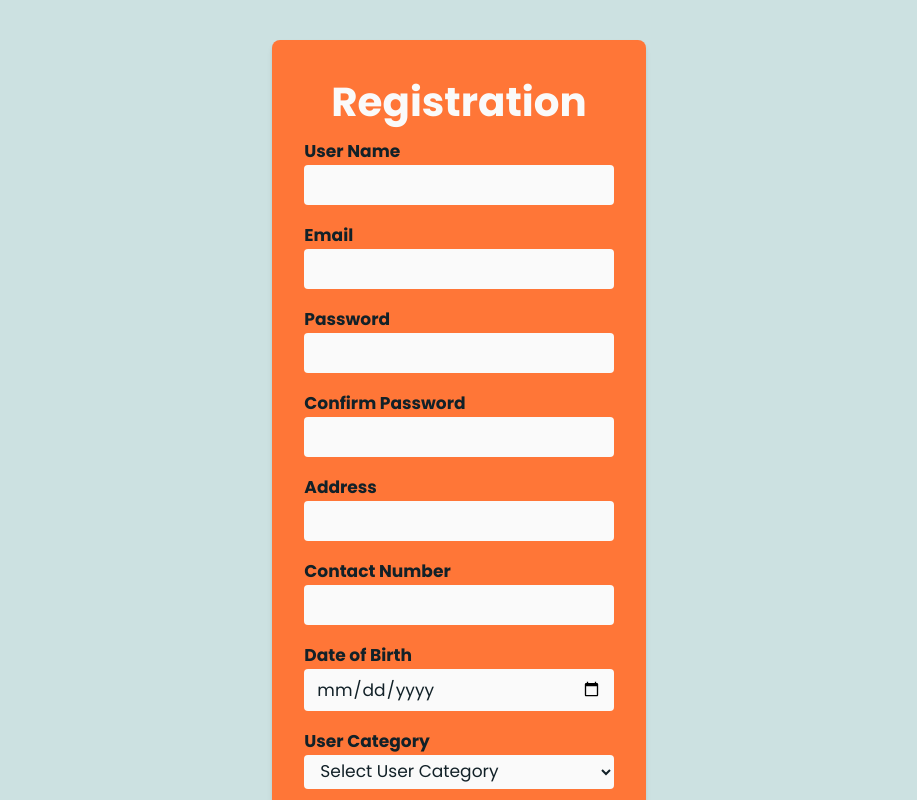
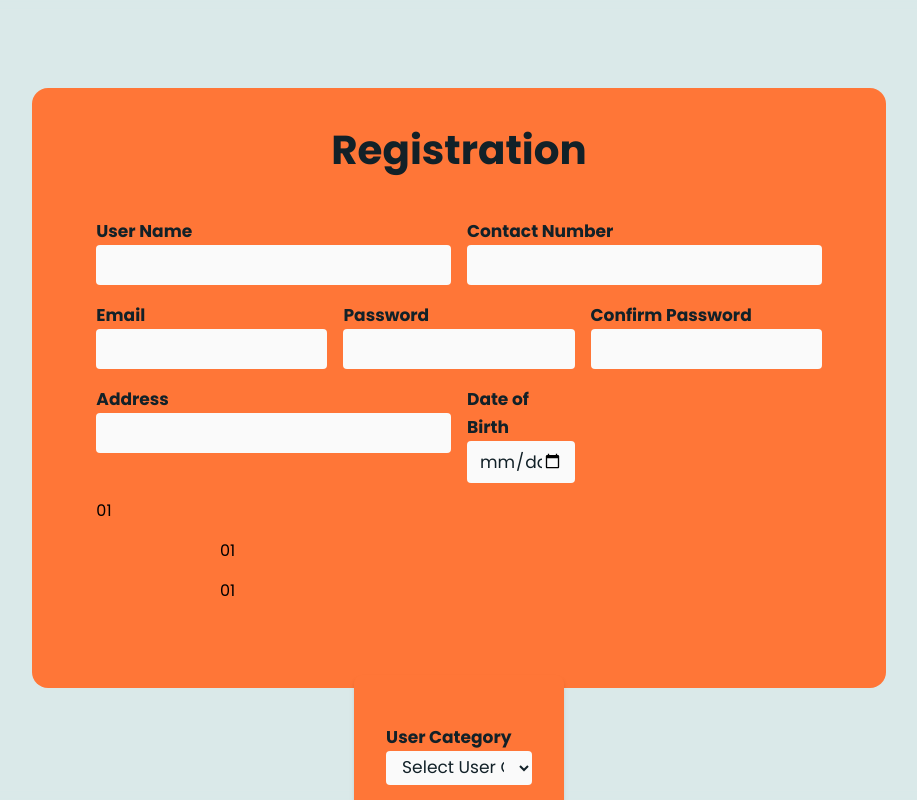
Before and after one commit to Tickplus-Online-Ticketing-Market/Tickplus-Frontend, a React (Create React App) app: page /user/signup in a window 1280 px wide. Shown: the top 800 px of the page, without its empty margins (181-1098 px from the left). Built offline with nearby package versions, Linux system fonts and the light colour scheme.

Commit message:
ui design

```diff
--- a/src/Components/UserManagement/Login.jsx
+++ b/src/Components/UserManagement/Login.jsx
@@ -4,7 +4,7 @@ import { Link } from "react-router-dom";
 import ReCAPTCHA from "react-google-recaptcha";
 import { toast } from "react-toastify";
 import axios from "axios";
-import Cookies from "js-cookie"
+import Cookies from "js-cookie";
 
 export default function Login() {
   const [captchaVal, setCaptchaVal] = useState(null);
@@ -14,9 +14,9 @@ export default function Login() {
     password: "",
   });
 
-  useEffect(()=>{
+  useEffect(() => {
     Cookies.remove("email");
-  },[])
+  }, []);
 
   const handleInputChange = (e) => {
     const { name, value } = e.target;
@@ -36,12 +36,11 @@ export default function Login() {
         return;
       }
 
-
       const response = await axios.post("http://localhost:8000/login", form);
 
       if (response.data === "loginPass") {
         //make a cookie for email. it expires after 2 years
-        Cookies.set("email", form.email,{expires:730})
+        Cookies.set("email", form.email, { expires: 730 });
         toast.success("Login successful");
 
         // Redirect or perform other actions after successful login
@@ -59,17 +58,14 @@ export default function Login() {
   };
 
   return (
-    <div className="mb-6">
-      <form action="/login" method="POST" onSubmit={handleSubmit}>
-        <section class="text-text body-font relative grid place-items-center mt-10">
-          {/* <div class="container px-5 py-24 mx-auto flex"> */}
-          <div class="lg:w-1/3 md:w-1/2 bg-primary rounded-lg p-8 flex flex-col  mt-10 md:mt-0 relative z-10 shadow-md">
+    <div className="mb-6 bg-primary bg-opacity-100 w-1/3 rounded-2xl p-8">
       <h1 class="text-accent text-center text-4xl mb-1 font-bold title-font">
         Login
       </h1>
-
-            <div class="relative mb-4">
-              <label for="email" class="leading-7 text-xl text-background">
+      <form action="/login" method="POST" onSubmit={handleSubmit}>
+        <section class="text-text body-font relative grid place-items-center mt-10">
+          <div class="relative m4-4">
+            <label for="email" class="leading-7 text-xl text-background w-9/12">
               Email
             </label>
             <input
@@ -78,12 +74,15 @@ export default function Login() {
               type="email"
               id="email"
               name="email"
-                class="w-full bg-background rounded  text-xl text-text py-1 px-3 leading-8 transition-colors duration-200 ease-in-out"
+              className="w-full bg-background rounded text-xl text-text py-1 px-3 leading-8 transition-colors duration-200 ease-in-out"
             />
           </div>
 
-            <div class="relative mb-4">
-              <label for="password" class="leading-7 text-xl text-background">
+          <div class="relative m-4">
+            <label
+              for="password"
+              class="leading-7 text-xl text-background w-9/12"
+            >
               Password
             </label>
             <input
@@ -92,12 +91,12 @@ export default function Login() {
               type="password"
               id="password"
               name="password"
-                class="w-full bg-background rounded text-xl text-text py-1 px-3 leading-8 transition-colors duration-200 ease-in-out"
+              className="w-full bg-background rounded text-xl text-text py-1 px-3 leading-8 transition-colors duration-200 ease-in-out"
             />
           </div>
 
           <ReCAPTCHA
-              className="mb-5 ml-11 "
+            className="relative m-4"
             sitekey="6LeSS8IpAAAAAMHnocgqeqzVLiS5J6w5koF_1h48"
             onChange={handleCaptchaChange} // Update captchaVal on change
           />
@@ -108,12 +107,10 @@ export default function Login() {
             value="Submit"
           />
 
-
           <p className="text-base text-accent mt-3 font-bold">
             {" "}
             <Link to={"/user/forgot-password"}> Forgot Password </Link>{" "}
           </p>
-
 
           <p className="text-base text-background mt-3">
             {" "}
@@ -122,15 +119,10 @@ export default function Login() {
 
           {/* redirect user to the signup page */}
           <div className="text-base text-accent mt-3 font-bold">
-
             <Link to={"/user/signup"}> Create an account </Link>
-            </div>
-
-            {/* </div> */}
           </div>
         </section>
       </form>
-
     </div>
   );
 }
--- a/src/Components/UserManagement/Signup.jsx
+++ b/src/Components/UserManagement/Signup.jsx
@@ -53,15 +53,13 @@ export default function Signup() {
   };
 
   return (
-    <div className="mb-6">
-      <form action="POST" method="/login" onSubmit={submit}>
-        <section class="text-text body-font rounded-lg relative grid place-items-center ml-20 mr-20 mt-10 ">
-          <div class="lg:w-1/3 md:w-1/2 bg-primary rounded-lg p-8 flex flex-col  mt-10 md:mt-0 relative z-10 shadow-md">
-            <h1 class="text-background text-4xl text-center mb-1 font-bold title-font">
+    <div className="mb-6 bg-primary bg-opacity-100 w-2/3 rounded-2xl p-8 h-3/4">
+      <h1 class="text-accent text-center text-4xl mb-1 font-bold title-font">
         Registration
       </h1>
-
-            <div class="relative mb-4">
+      <form action="POST" method="/login" onSubmit={submit}>
+        <div class="grid grid-cols-6 gap-4 p-8 w-full">
+          <div class="col-span-3">
             <label
               for="username"
               class="leading-7 text-xl font-bold text-accent"
@@ -80,88 +78,7 @@ export default function Signup() {
               class="w-full bg-background rounded text-xl outline-none text-accent py-1 px-3 leading-8 transition-colors duration-200 ease-in-out"
             />
           </div>
-
-            <div class="relative mb-4">
-              <label
-                for="email"
-                class="leading-7 text-xl font-bold text-accent"
-              >
-                Email
-              </label>
-              <input
-                required
-                value={form.email}
-                onChange={(e) => {
-                  setForm({ ...form, [e.target.name]: e.target.value });
-                }}
-                type="email"
-                id="email"
-                name="email"
-                class="w-full bg-background rounded text-xl outline-none text-accent py-1 px-3 leading-8 transition-colors duration-200 ease-in-out"
-              />
-            </div>
-
-            <div class="relative mb-4">
-              <label
-                for="email"
-                class="leading-7 text-xl font-bold text-accent"
-              >
-                Password
-              </label>
-              <input
-                required
-                value={form.password}
-                onChange={(e) => {
-                  setForm({ ...form, [e.target.name]: e.target.value });
-                }}
-                type="password"
-                id="password"
-                name="password"
-                class="w-full bg-background rounded text-xl outline-none text-accent py-1 px-3 leading-8 transition-colors duration-200 ease-in-out"
-              />
-            </div>
-
-            <div class="relative mb-4">
-              <label
-                for="confirmpassword"
-                class="leading-7 text-xl font-bold text-accent"
-              >
-                Confirm Password
-              </label>
-              <input
-                required
-                value={form.cpassword}
-                onChange={(e) => {
-                  setForm({ ...form, [e.target.name]: e.target.value });
-                }}
-                type="password"
-                id="cpassword"
-                name="cpassword"
-                class="w-full bg-background rounded text-xl outline-none text-accent py-1 px-3 leading-8 transition-colors duration-200 ease-in-out"
-              />
-            </div>
-
-            <div class="relative mb-4">
-              <label
-                for="address"
-                class="leading-7 text-xl font-bold text-accent"
-              >
-                Address
-              </label>
-              <input
-                required
-                value={form.address}
-                onChange={(e) => {
-                  setForm({ ...form, [e.target.name]: e.target.value });
-                }}
-                type="address"
-                id="address"
-                name="address"
-                class="w-full bg-background rounded text-xl outline-none text-accent py-1 px-3 leading-8 transition-colors duration-200 ease-in-out"
-              />
-            </div>
-
-            <div class="relative mb-4">
+          <div class="col-span-3">
             <label
               for="contactnumber"
               class="leading-7 text-xl font-bold text-accent"
@@ -181,8 +98,81 @@ export default function Signup() {
               class="w-full bg-background rounded text-xl outline-none text-accent py-1 px-3 leading-8 transition-colors duration-200 ease-in-out"
             />
           </div>
+          <div class="col-span-2">
+            <label for="email" class="leading-7 text-xl font-bold text-accent">
+              Email
+            </label>
+            <input
+              required
+              value={form.email}
+              onChange={(e) => {
+                setForm({ ...form, [e.target.name]: e.target.value });
+              }}
+              type="email"
+              id="email"
+              name="email"
+              class="w-full bg-background rounded text-xl outline-none text-accent py-1 px-3 leading-8 transition-colors duration-200 ease-in-out"
+            />
+          </div>
+          <div class="col-span-2">
+            <label
+              for="password"
+              class="leading-7 text-xl font-bold text-accent"
+            >
+              Password
+            </label>
+            <input
+              required
+              value={form.password}
+              onChange={(e) => {
+                setForm({ ...form, [e.target.name]: e.target.value });
+              }}
+              type="password"
+              id="password"
+              name="password"
+              class="w-full bg-background rounded text-xl outline-none text-accent py-1 px-3 leading-8 transition-colors duration-200 ease-in-out"
+            />
+          </div>
 
-            <div class="relative mb-4">
+          <div class="col-span-2">
+            <label
+              for="confirmpassword"
+              class="leading-7 text-xl font-bold text-accent"
+            >
+              Confirm Password
+            </label>
+            <input
+              required
+              value={form.cpassword}
+              onChange={(e) => {
+                setForm({ ...form, [e.target.name]: e.target.value });
+              }}
+              type="password"
+              id="cpassword"
+              name="cpassword"
+              class="w-full bg-background rounded text-xl outline-none text-accent py-1 px-3 leading-8 transition-colors duration-200 ease-in-out"
+            />
+          </div>
+          <div class="col-span-3">
+            <label
+              for="address"
+              class="leading-7 text-xl font-bold text-accent"
+            >
+              Address
+            </label>
+            <input
+              required
+              value={form.address}
+              onChange={(e) => {
+                setForm({ ...form, [e.target.name]: e.target.value });
+              }}
+              type="address"
+              id="address"
+              name="address"
+              class="w-full bg-background rounded text-xl outline-none text-accent py-1 px-3 leading-8 transition-colors duration-200 ease-in-out"
+            />
+          </div>
+          <div class="">
             <label
               for="dateofbirth"
               class="leading-7 text-xl font-bold text-accent"
@@ -201,6 +191,14 @@ export default function Signup() {
               class="w-full bg-background rounded text-xl outline-none text-accent py-1 px-3 leading-8 transition-colors duration-200 ease-in-out"
             />
           </div>
+          <div class="col-span-4 ...">01</div>
+          <div class="col-start-2 col-span-4 ...">01</div>
+          <div class="col-start-2 col-span-4 ...">01</div>
+        </div>
+
+        <section class="text-text body-font rounded-lg relative grid place-items-center ml-20 mr-20 mt-10 ">
+          <div class="lg:w-1/3 md:w-1/2 bg-primary rounded-lg p-8 flex flex-col  mt-10 md:mt-0 relative z-10 shadow-md">
+            <div class="relative mb-4"></div>
 
             <div class="relative mb-4">
               <label for="role" class="leading-7 text-xl font-bold text-accent">
--- a/src/Components/UserManagement/shared/LayoutUser.jsx
+++ b/src/Components/UserManagement/shared/LayoutUser.jsx
@@ -1,18 +1,14 @@
-import React from 'react'
-import { Outlet } from 'react-router-dom'
-import HeaderUser from './HeaderUser'
-import SidebarUser from './SidebarUser'
+import React from "react";
+import { Outlet } from "react-router-dom";
 
 function LayoutUser() {
   return (
-    <div className="flex flex-row bg-background h-screen w-screen overflow-auto">
-      <SidebarUser />
-        <div className="flex flex-col flex-1">
-           <HeaderUser />
-          <div className="p-4 overflow-auto">{<Outlet/>}</div>
-        </div>
+    <div className=" bg-background">
+      <div className="fixed inset-0 bg-background bg-opacity-30 backdrop-blur-sm flex justify-center items-center">
+        {<Outlet />}
+      </div>
     </div>
-  )
+  );
 }
 
 export default LayoutUser;
```
Also changed, not shown: src/App.jsx (deleted, +0 -12 lines), src/Routes/UserManagementRoutes.jsx (+12 -0 lines), 2 other files (tests, documents, lock files or other folders). Lines whose indentation alone changed are shown as unchanged.
